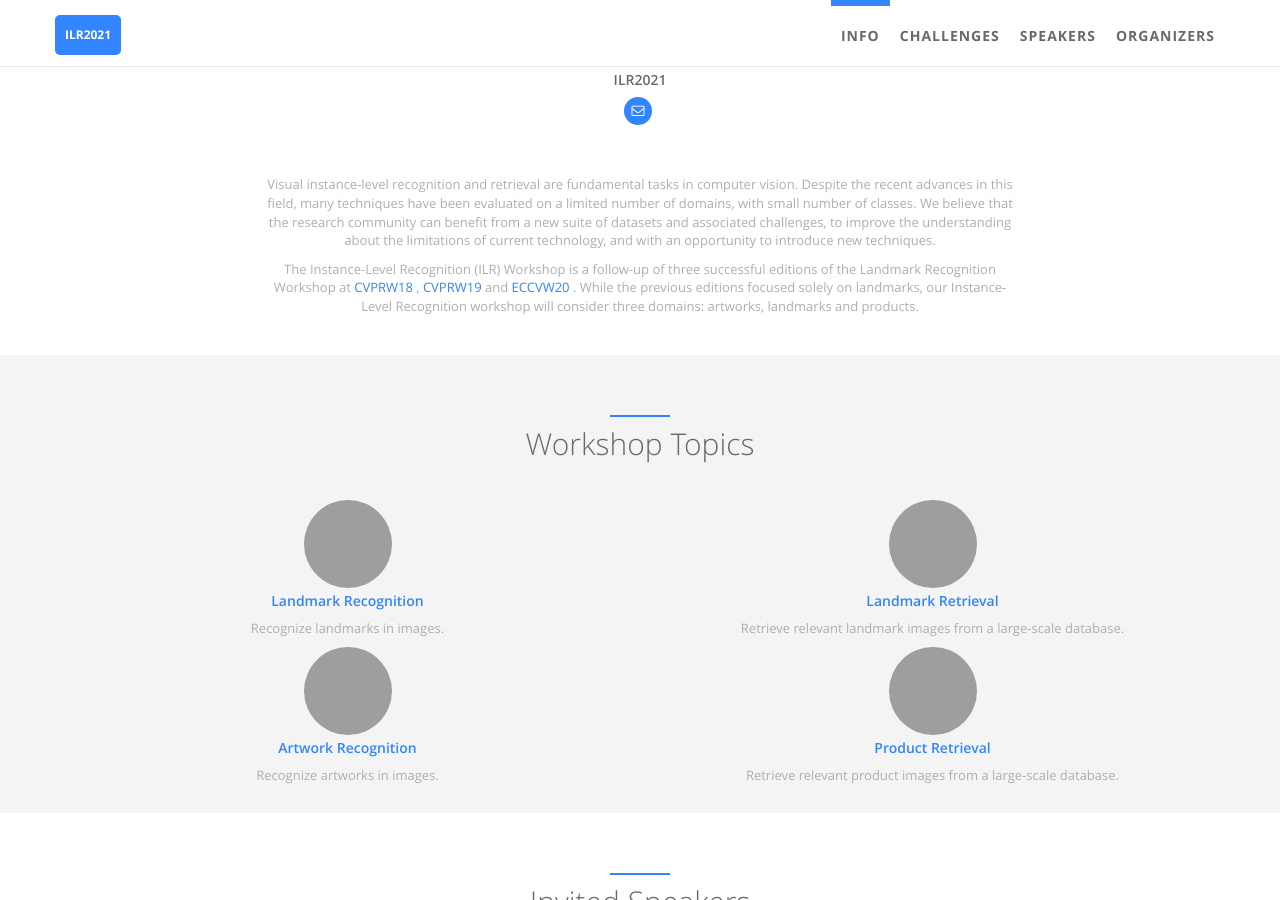
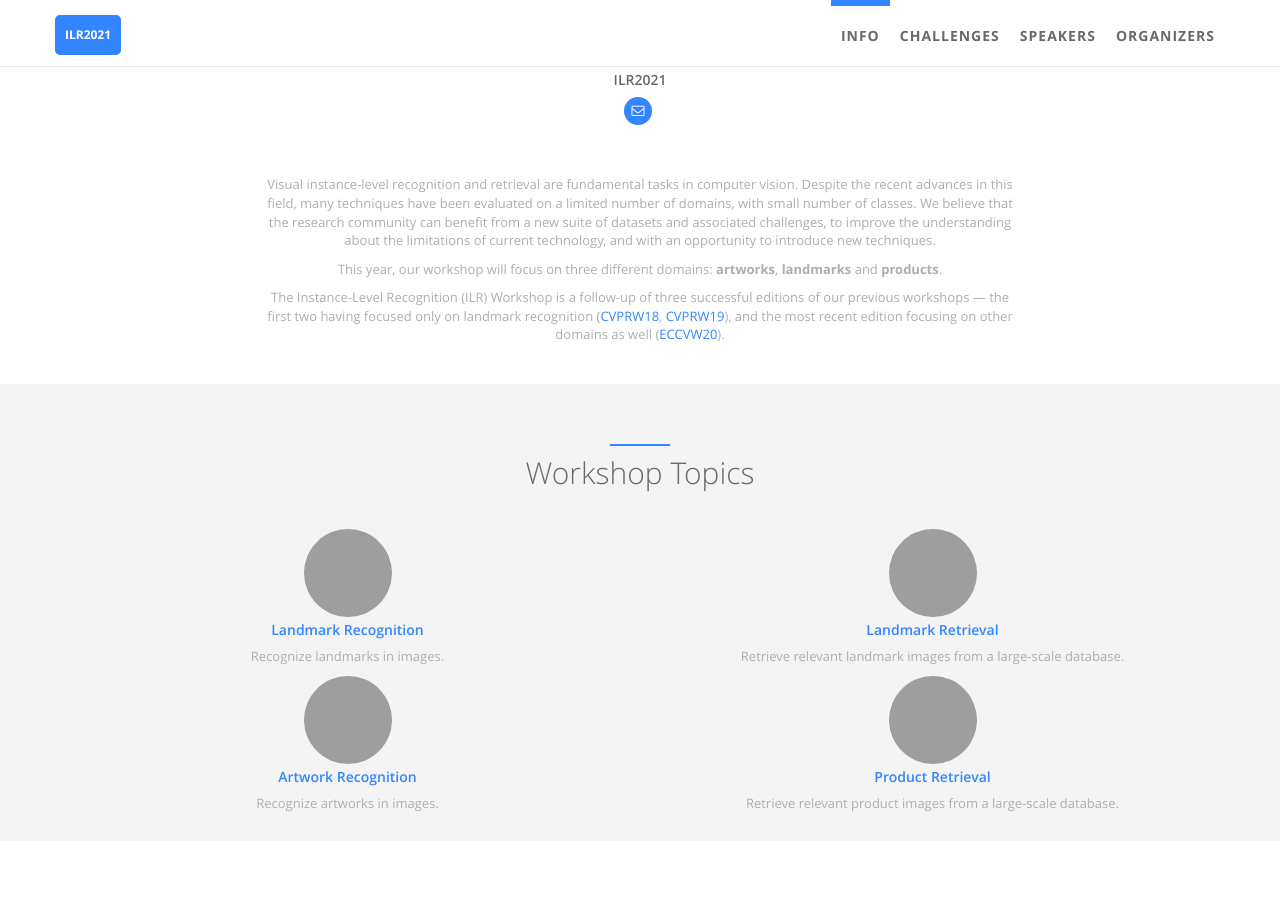
Before and after one commit to ilr-workshop/ICCVW2021, a Jekyll site: the page built from index.html, in a window 1280 px wide and 900 px high, scrolled down 548 px, cut to the strip 0-900 px from the top of the window. Built offline with Jekyll 4.4.1, drawn with Linux system fonts in a browser that asks for light colours; grey boxes are pictures that could not be loaded.

Commit message:
Updating overview description

```diff
--- a/_config.yml
+++ b/_config.yml
@@ -23,7 +23,7 @@ author:  # change following line to your infomation.
   #cv: http://cv.jarrekk.com  # An online CV can be printed as PDF, leave blank if you don't have now
   # skill icons are on avatar's left and right side. Reference urls are http://fontawesome.io/ and http://fizzed.com/oss/font-mfizz
   desc: >
-    <p>Visual instance-level recognition and retrieval are fundamental tasks in computer vision. Despite the recent advances in this field, many techniques have been evaluated on a limited number of domains, with small number of classes. We believe that the research community can benefit from a new suite of datasets and associated challenges, to improve the understanding about the limitations of current technology, and with an opportunity to introduce new techniques. </p><p>The Instance-Level Recognition (ILR) Workshop is a follow-up of three successful editions of the Landmark Recognition Workshop at <a href="https://landmarksworkshop.github.io/CVPRW2018" target="_blank"><span class="navy"> CVPRW18 </span></a>, <a href="https://landmarksworkshop.github.io/CVPRW2019" target="_blank"><span class="navy"> CVPRW19 </span></a> and <a href="https://ilr-workshop.github.io/ECCVW2020/" target="_blank"><span class="navy"> ECCVW20 </span></a>. While the previous editions focused solely on landmarks, our Instance-Level Recognition workshop will consider three domains: artworks, landmarks and products.</p>
+    <p>Visual instance-level recognition and retrieval are fundamental tasks in computer vision. Despite the recent advances in this field, many techniques have been evaluated on a limited number of domains, with small number of classes. We believe that the research community can benefit from a new suite of datasets and associated challenges, to improve the understanding about the limitations of current technology, and with an opportunity to introduce new techniques. </p><p>This year, our workshop will focus on three different domains: <b>artworks</b>, <b>landmarks</b> and <b>products</b>.</p><p>The Instance-Level Recognition (ILR) Workshop is a follow-up of three successful editions of our previous workshops &mdash; the first two having focused only on landmark recognition (<a href="https://landmarksworkshop.github.io/CVPRW2018" target="_blank"><span class="navy">CVPRW18</span></a>, <a href="https://landmarksworkshop.github.io/CVPRW2019" target="_blank"><span class="navy">CVPRW19</span></a>), and the most recent edition focusing on other domains as well (<a href="https://ilr-workshop.github.io/ECCVW2020/" target="_blank"><span class="navy">ECCVW20</span></a>).</p>
 # comment
   disqus:  # if you wanna comment feature, go to https://disqus.com/ to get your configuration; if not, comment following two lines.
   name: ILR2021
```
